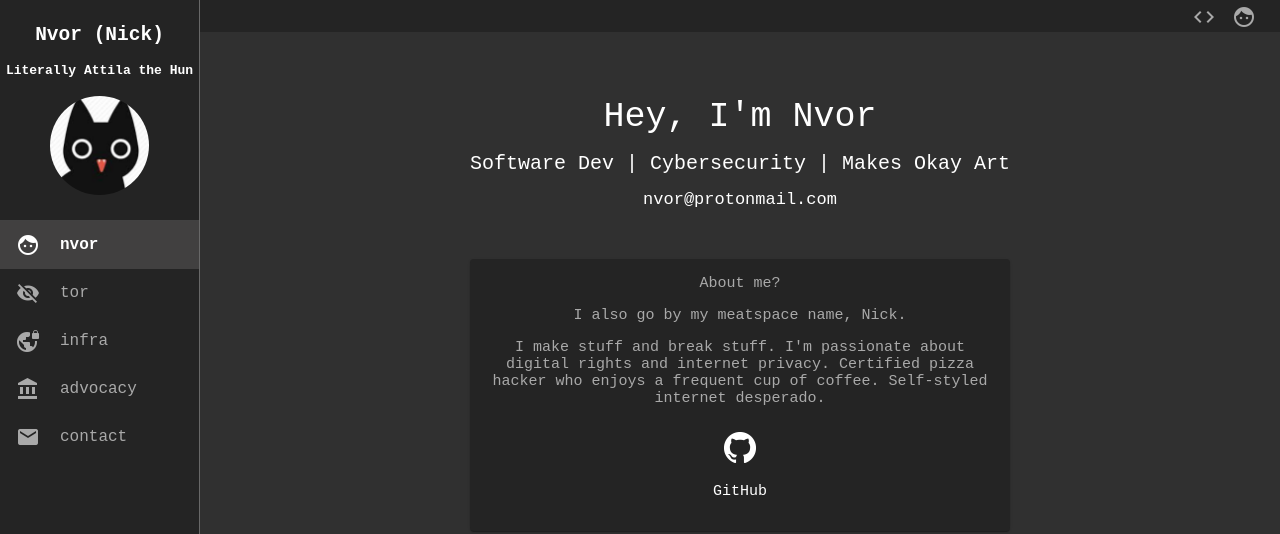
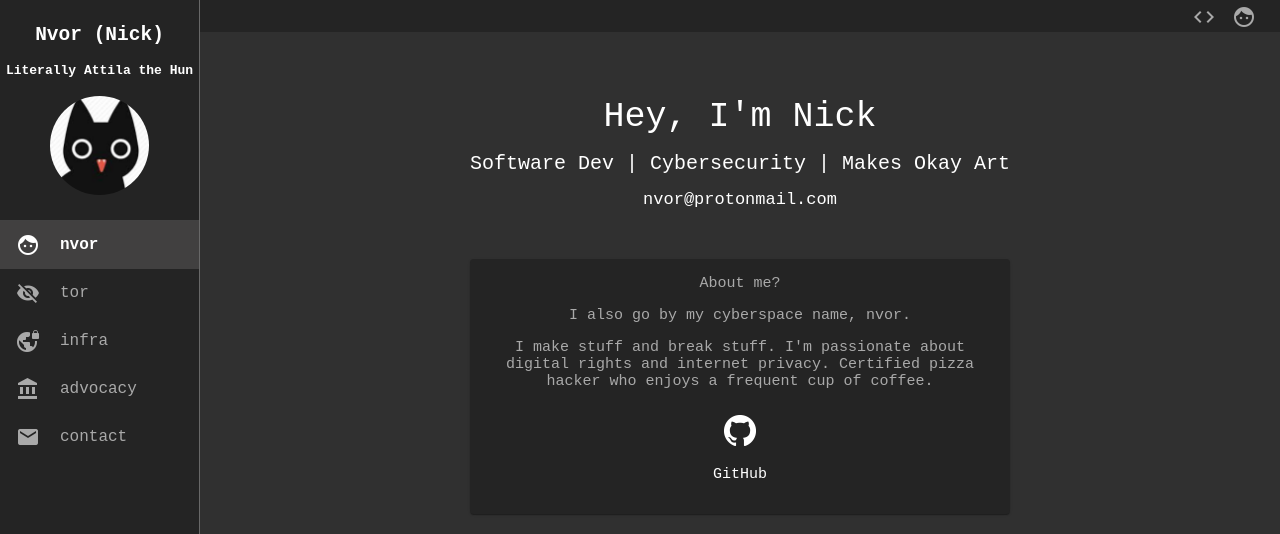
Before and after one commit to Nvor/nvor.net, an Angular app: page / in a window 1280 px wide. Shown: the top 534 px of the page. Built offline with nearby package versions, Linux system fonts and the light colour scheme.

Commit message:
change default page text

```diff
--- a/src/app/modules/layout/views/default/default.component.html
+++ b/src/app/modules/layout/views/default/default.component.html
@@ -1,6 +1,6 @@
 <div class="home-container">
     <div class="intro">
-        <span class="title">Hey, I'm Nvor</span>
+        <span class="title">Hey, I'm Nick</span>
         <span class="topics">Software Dev | Cybersecurity | Makes Okay Art</span>
         <span class="info">nvor@protonmail.com</span>
     </div>
@@ -8,9 +8,9 @@
     <div fxLayout="Row" fxLayoutAlign="space-evenly" class="start-card">
         <mat-card fxFlex="1 1 50%" class="def-header">
             <p>About me?</p>
-            <p>I also go by my meatspace name, Nick.</p>
+            <p>I also go by my cyberspace name, nvor.</p>
             <p>I make stuff and break stuff. I'm passionate about digital rights and internet privacy.
-               Certified pizza hacker who enjoys a frequent cup of coffee. Self-styled internet desperado.
+               Certified pizza hacker who enjoys a frequent cup of coffee.
             <div class="links">
                 <div class="link">
                     <a href="https://github.com/Nvor" target="blank_">
```
